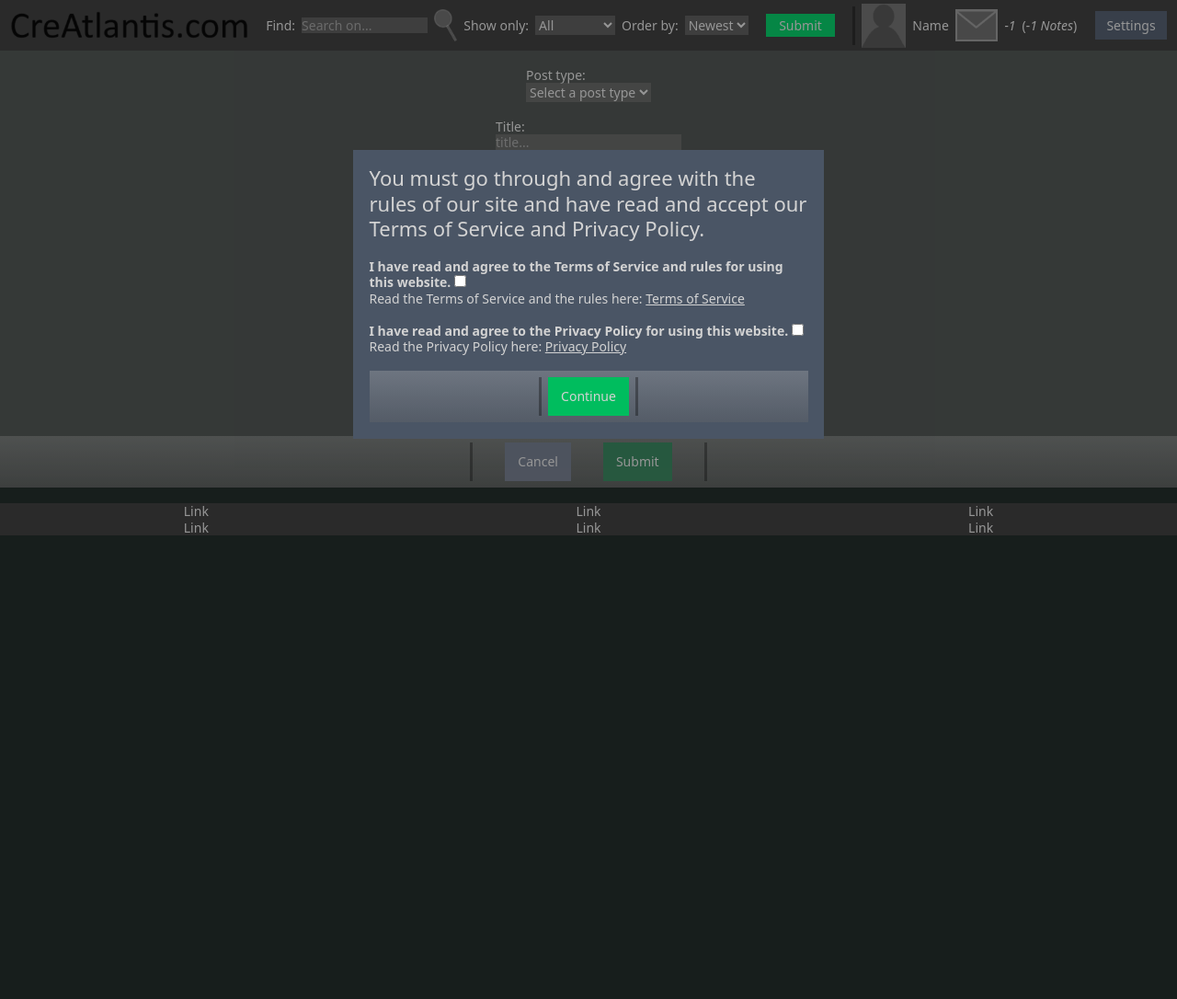
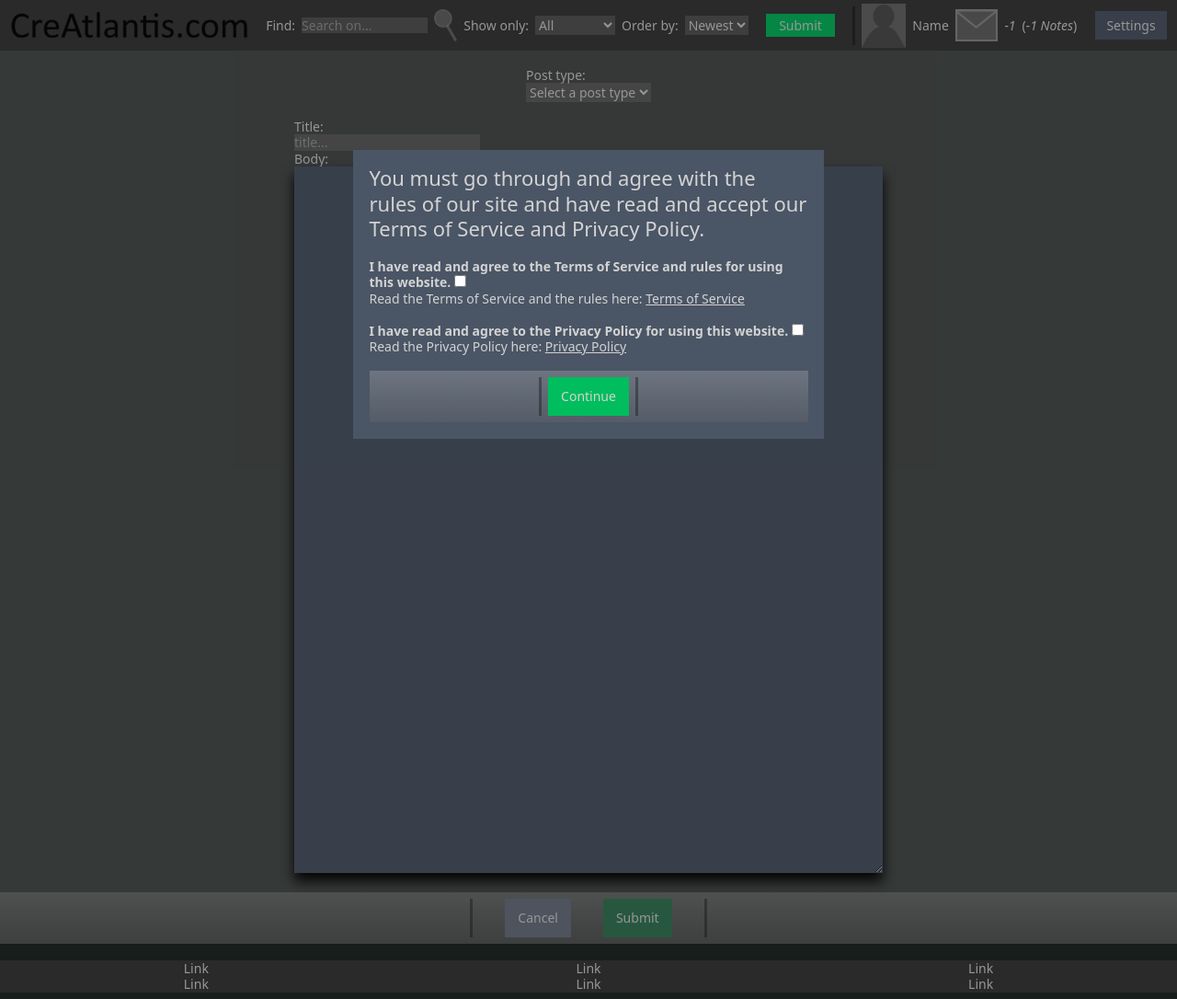
Before and after one commit to Sekaus/creatlantis-com-source-code, a PHP site: page /upload.php in a window 1280 px wide. Shown: the whole page at 92% size. Run offline with PHP 8.4, Linux system fonts and the light colour scheme.

Commit message:
Update Layout.css

```diff
--- a/public/css/Layout.css
+++ b/public/css/Layout.css
@@ -1547,6 +1547,12 @@
         min-height: 25vh
     }
 
+    #journal-submit-part .journal-content,
+    #post-display .journal-content {
+        min-width: 50vw;
+        min-height: 60vw
+    }
+
     #file-input-button {
         background-image: var(--upload-image);
         background-position: 50%;
```
